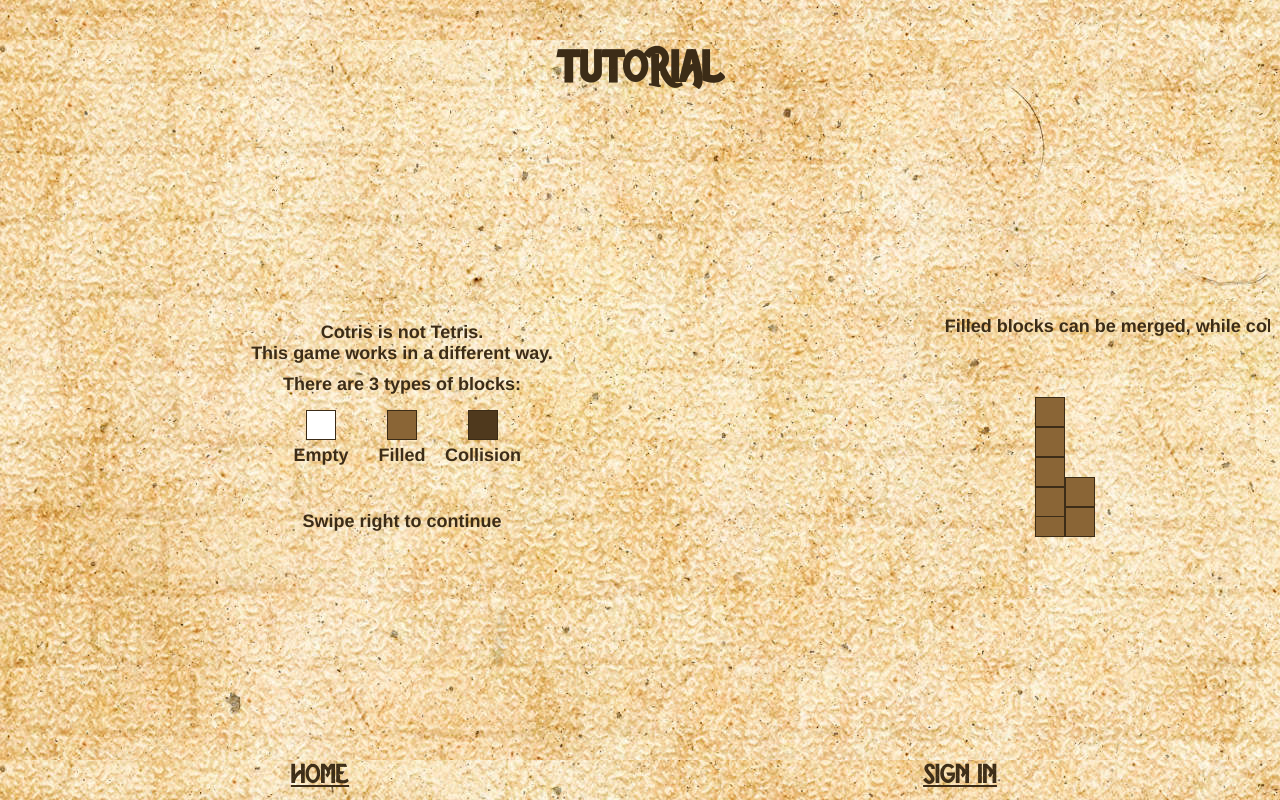
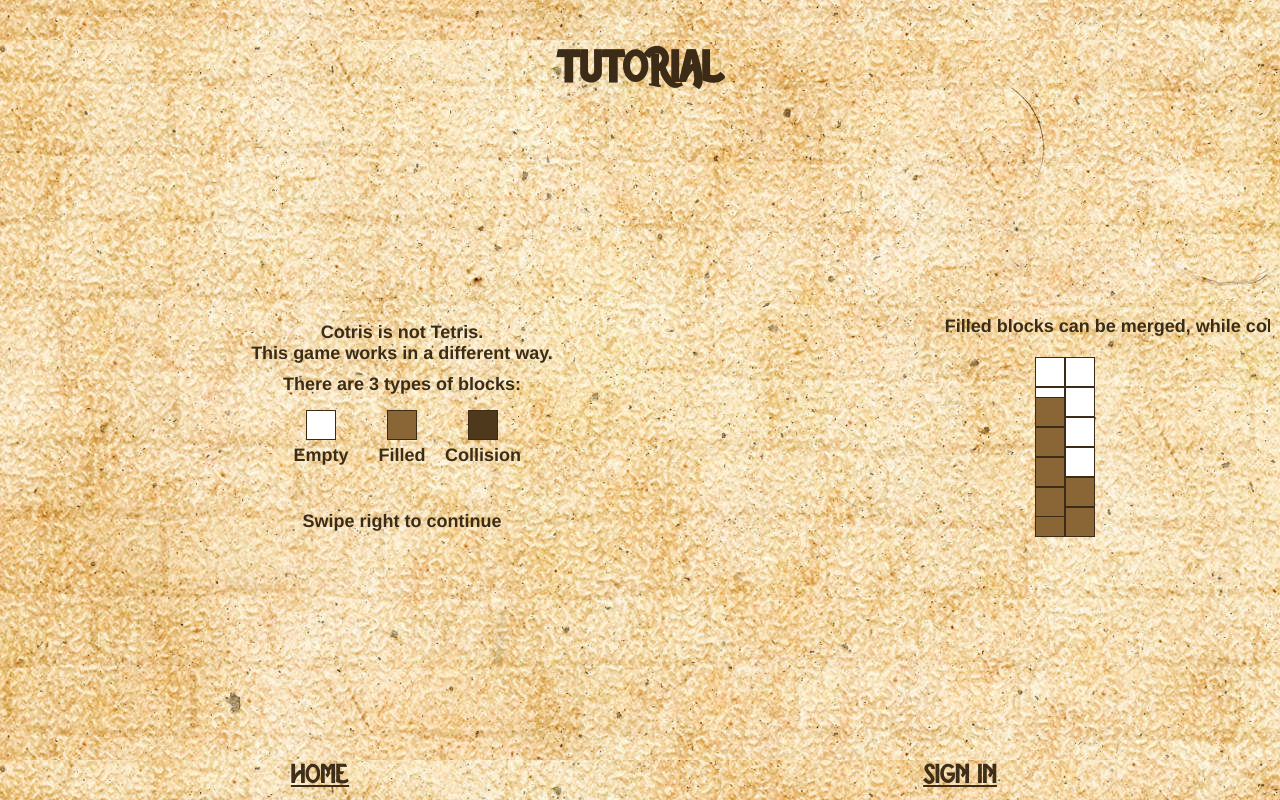
Before and after one commit to trickstival/cotris, a Vue app: page /tutorial in a window 1280 px wide. Built offline with nearby package versions, Linux system fonts and the light colour scheme.

Commit message:
black blocks

```diff
--- a/src/components/tutorial/Fuse.vue
+++ b/src/components/tutorial/Fuse.vue
@@ -20,7 +20,15 @@
             [0, 0, '#8a6536'],
             [0, 1, '#8a6536'],
             [1, 0, '#8a6536'],
-            [1, 1, '#8a6536']
+            [1, 1, '#8a6536'],
+            [0, -1, '#fff'],
+            [0, -2, '#fff'],
+            [0, -3, '#fff'],
+            [0, -4, '#fff'],
+            [1, -1, '#fff'],
+            [1, -2, '#fff'],
+            [1, -3, '#fff'],
+            [1, -4, '#fff']
           ]"
           class="second-piece"
         />
@@ -40,7 +48,13 @@
             [0, 0, '#4f391d'],
             [0, 1, '#8a6536'],
             [0, 2, '#8a6536'],
-            [1, 2, '#8a6536']
+            [1, 2, '#8a6536'],
+            [1, 0, '#fff'],
+            [1, 1, '#fff'],
+            [1, -1, '#fff'],
+            [0, -3, '#fff'],
+            [1, -3, '#fff'],
+            [0, -1, '#fff']
           ]"
           class="fourth-piece"
         />
```
